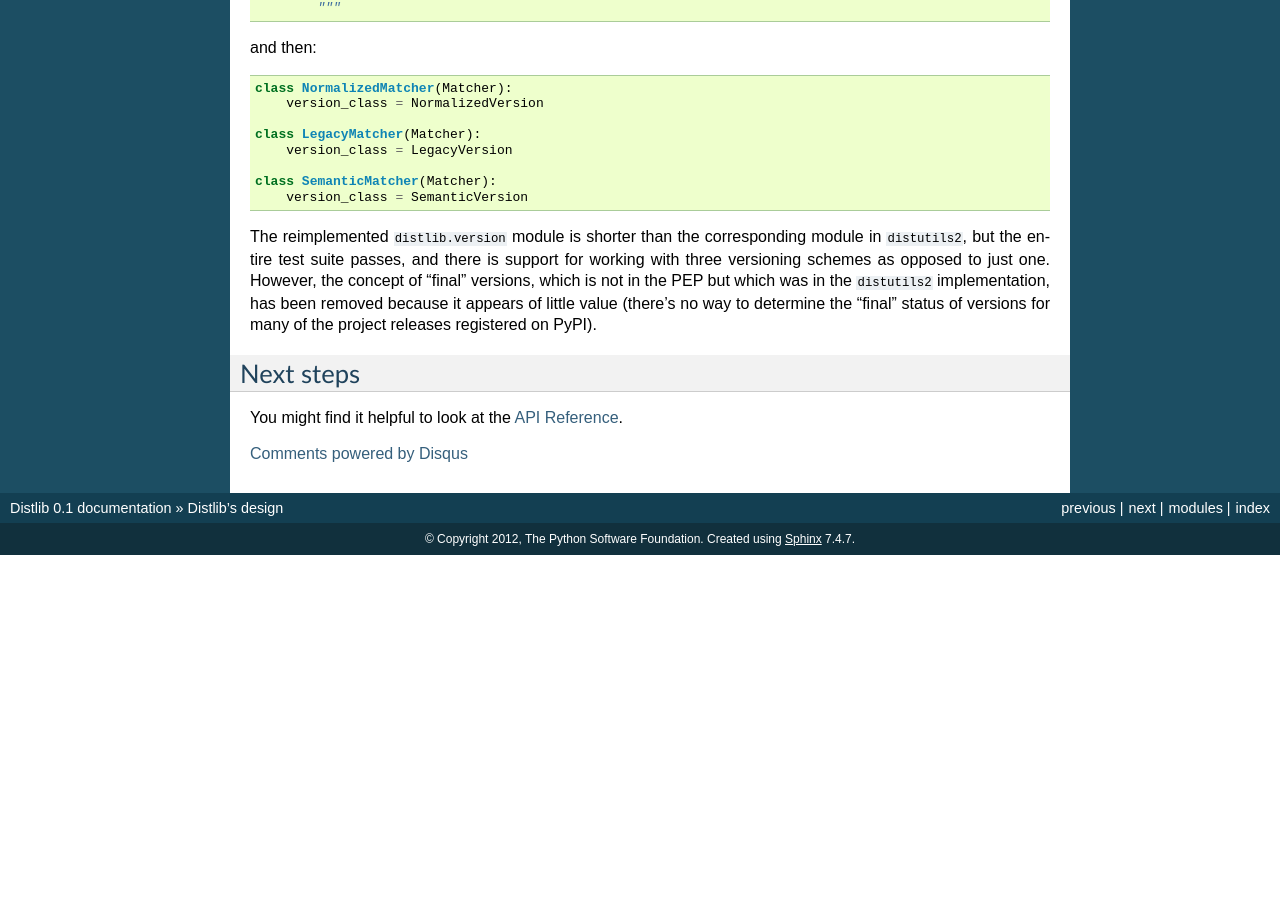
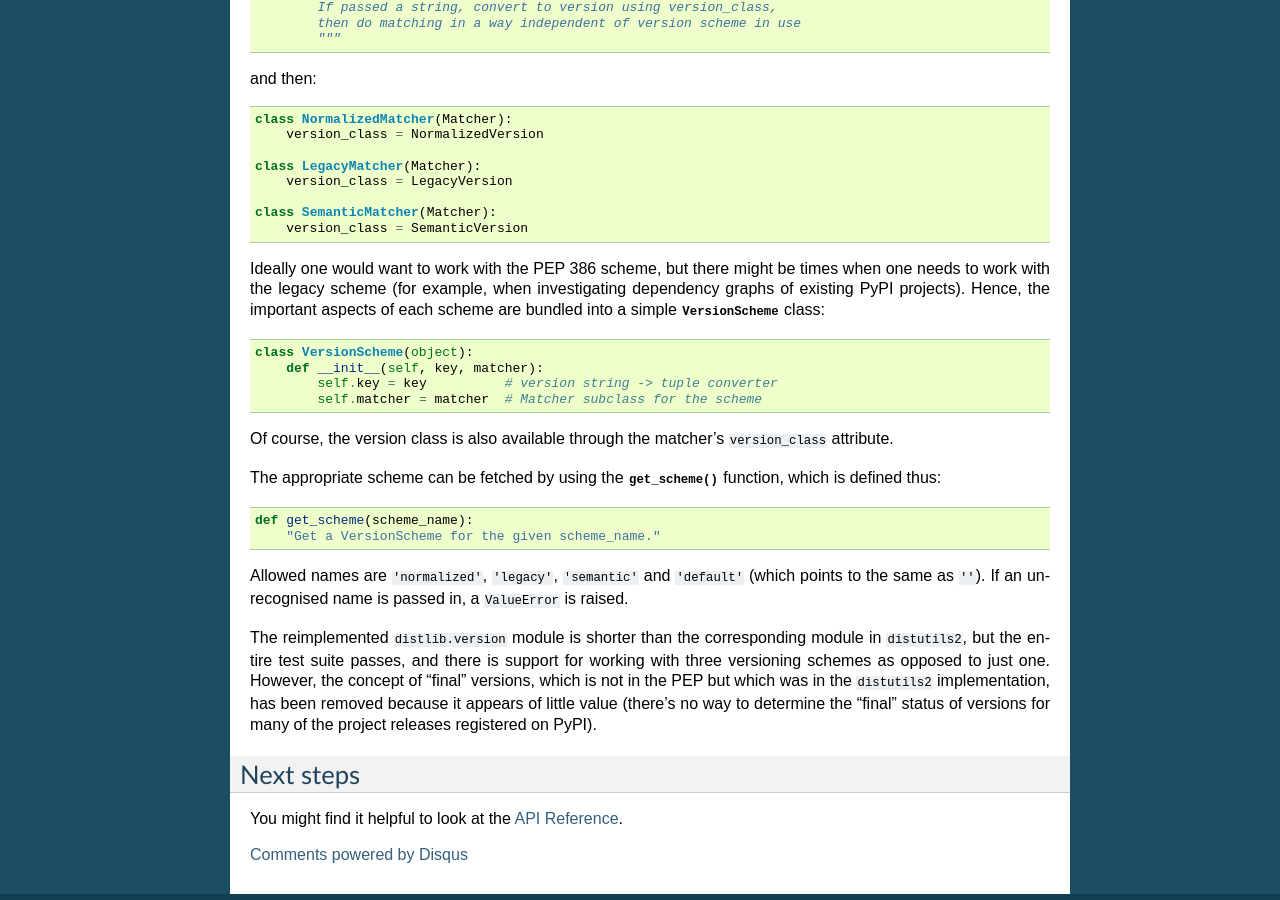
Before and after one commit to dstufft/distlib, a Sphinx documentation site: the page built from docs/internals.rst, in a window 1280 px wide and 900 px high, scrolled down 9054 px. Built offline with Sphinx 7.4.7, drawn with Linux system fonts in a browser that asks for light colours; formulas are drawn with MathJax 3; comment, search, counter and statistics services are not loaded; before the commit the page ends 9609 px from its top, so only the background shows below that; some of the changed text lies outside the part shown.

```diff
--- a/docs/internals.rst
+++ b/docs/internals.rst
@@ -63,7 +63,7 @@
   file on the file system. This is to cater for any external APIs which need to
   access the resource data as files (examples would be a shared library for
   linking using ``dlopen()`` on POSIX, or any APIs which need access to
-  resource data via OS-level file handles rather than Python streams.
+  resource data via OS-level file handles rather than Python streams).
 
 
 A minimal solution
@@ -188,26 +188,28 @@
 
     class ResourceFinder(object):
         def __init__(self, module):
-            # initialise finder for the specified package
+            "Initialise finder for the specified package"
 
         def find(self, resource_name):
-            # find and return a ``Resource`` instance or ``None``
+            "Find and return a ``Resource`` instance or ``None``"
 
         def is_container(self, resource):
-            # return whether resource is a container
+            "Return whether resource is a container"
 
         def get_bytes(self, resource):
-            # return the resource's data as bytes
+            "Return the resource's data as bytes"
 
         def get_size(self, resource):
-            # return the size of the resource's data in bytes
+            "Return the size of the resource's data in bytes"
 
         def get_stream(self, resource):
-            # return the resource's data as a binary stream
+            "Return the resource's data as a binary stream"
 
         def get_resources(self, resource):
-            # return the resources contained in this resource as a set of
-            # (relative) resource names
+            """
+            Return the resources contained in this resource as a set of
+            (relative) resource names
+            """
 
 
 Dealing with the requirement for access via file system files
@@ -443,7 +445,7 @@
 
 * Versioning in ``setuptools``/``distribute``. This is described in
   :pep:`386` in `this section
-  http://www.python.org/dev/peps/pep-0386/#setuptools\`_ -- it's perhaps the
+  <http://www.python.org/dev/peps/pep-0386/#setuptools>`_ -- it's perhaps the
   most widely used Python version scheme, but since it tries to be very
   lexible and work with a wide range of conventions, it ends up allowing a
   very chaotic mess of version conventions in the Python community as a whole.
@@ -585,6 +587,29 @@
     class SemanticMatcher(Matcher):
         version_class = SemanticVersion
 
+Ideally one would want to work with the PEP 386 scheme, but there might be times
+when one needs to work with the legacy scheme (for example, when investigating
+dependency graphs of existing PyPI projects). Hence, the important aspects of
+each scheme are bundled into a simple :class:`VersionScheme` class::
+
+    class VersionScheme(object):
+        def __init__(self, key, matcher):
+            self.key = key          # version string -> tuple converter
+            self.matcher = matcher  # Matcher subclass for the scheme
+
+Of course, the version class is also available through the matcher's
+``version_class`` attribute.
+
+The appropriate scheme can be fetched by using the :func:`get_scheme` function,
+which is defined thus::
+
+    def get_scheme(scheme_name):
+        "Get a VersionScheme for the given scheme_name."
+
+Allowed names are ``'normalized'``, ``'legacy'``, ``'semantic'`` and
+``'default'`` (which points to the same as ``''``). If an unrecognised name is
+passed in, a ``ValueError`` is raised.
+
 The reimplemented ``distlib.version`` module is shorter than the corresponding
 module in ``distutils2``, but the entire test suite passes, and there is support
 for working with three versioning schemes as opposed to just one. However, the
--- a/docs/tutorial.rst
+++ b/docs/tutorial.rst
@@ -641,7 +641,7 @@
     24801
     >>>
 
-This is done using the XML-RPC API.
+This is implemented using the XML-RPC API.
 
 The Locator API is very bare-bones at the moment, but additional features will
 be added in due course. A very bare-bones command-line script which exercises
@@ -658,10 +658,10 @@
 allowing the provision of features currently provided by ``setuptools`` (e.g.
 hints for downloads -- ``'dependency _links'``).
 
-The accessors skip binary distributions (``.egg`` files are currently treated
+The locators skip binary distributions (``.egg`` files are currently treated
 as binary distributions).
 
-The PyPI accessor classes don't yet support the use of mirrors, but that can be
+The PyPI locator classes don't yet support the use of mirrors, but that can be
 added in due course -- once the basic functionality is working satisfactorily.
 
 Next steps
```
Also changed, not shown: distlib/version.py (+5 -7 lines), docs/overview.rst (+6 -2 lines), 1 other file.
